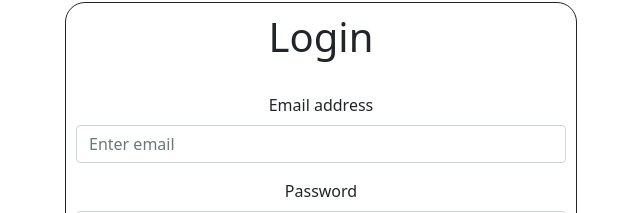
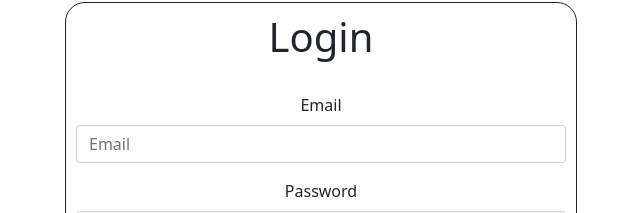
Before and after one commit to Dilansilva/Online-Shopping-MERN, a React (Create React App) app: page / in a window 1280 px wide. Shown: the part 126-339 px from the top of the page, without its empty margins (319-959 px from the left). Built offline with nearby package versions, Linux system fonts and the light colour scheme.

Commit message:
Login page refactoring is done

```diff
--- a/src/Login/Login.js
+++ b/src/Login/Login.js
@@ -4,6 +4,8 @@ import "bootstrap/dist/css/bootstrap.min.css";
 import "./Login.css";
 
 import { Form, Button } from "react-bootstrap";
+
+import InputComponent from "./InputComponent";
 
 const Login = () => {
 
@@ -18,21 +20,19 @@ const Login = () => {
         <h1>Login</h1>
         <br />
         <Form>
-          <Form.Group className="mb-3" controlId="formBasicEmail">
-            <Form.Label>Email address</Form.Label>
-            <Form.Control type="email" placeholder="Enter email" />
-            <Form.Text className="red-color-text">
-              {error.email}
-            </Form.Text>
-          </Form.Group>
+          <InputComponent
+            name="Email"
+            type="email"
+            placeholder="Email"
+            error={error.email}
+          />
 
-          <Form.Group className="mb-3" controlId="formBasicPassword">
-            <Form.Label>Password</Form.Label>
-            <Form.Control type="password" placeholder="Password" />
-            <Form.Text className="red-color-text">
-              {error.password}
-            </Form.Text>
-          </Form.Group>
+          <InputComponent
+            name="Password"
+            type="Password"
+            placeholder="Password"
+            error={error.password}
+          />
 
           <Button variant="primary" type="submit">
             Login
```
